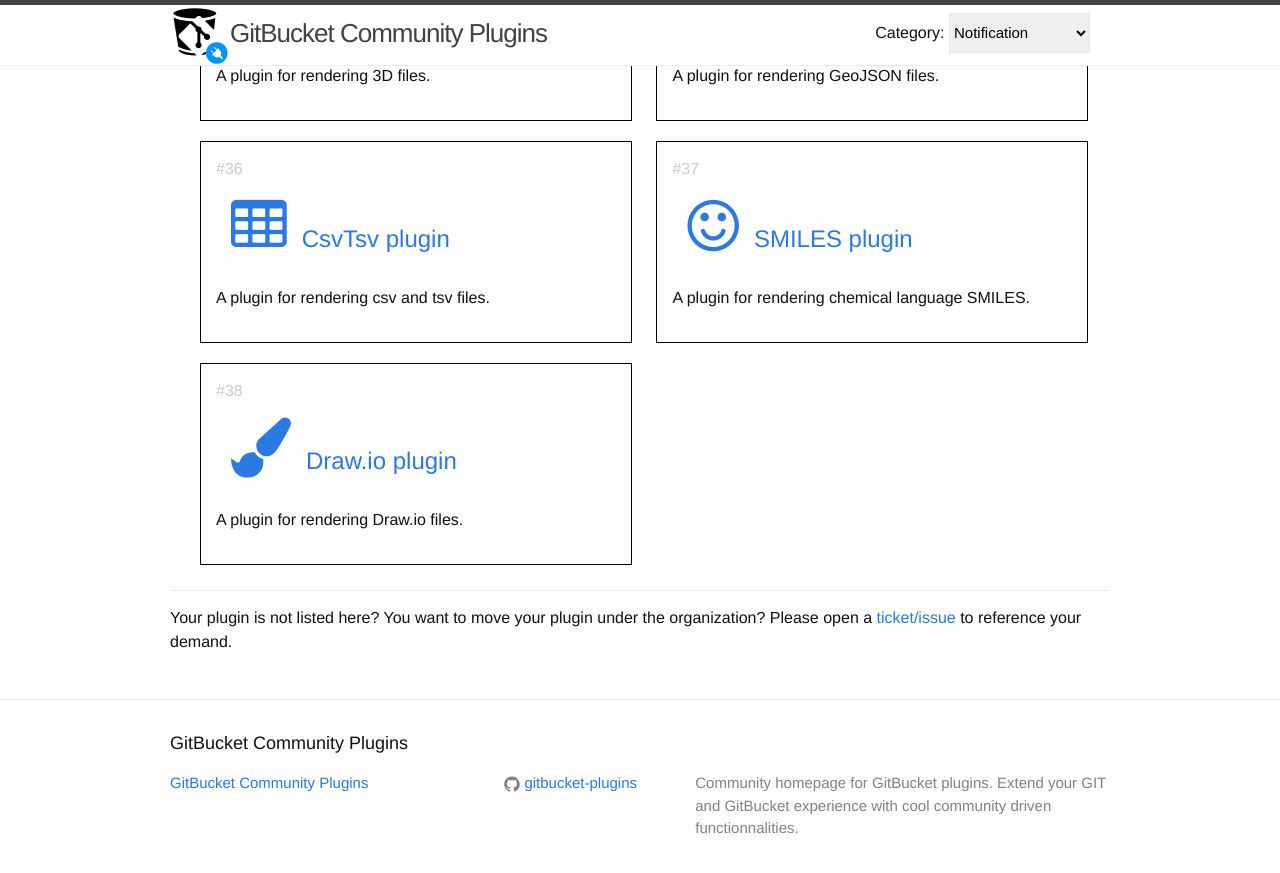
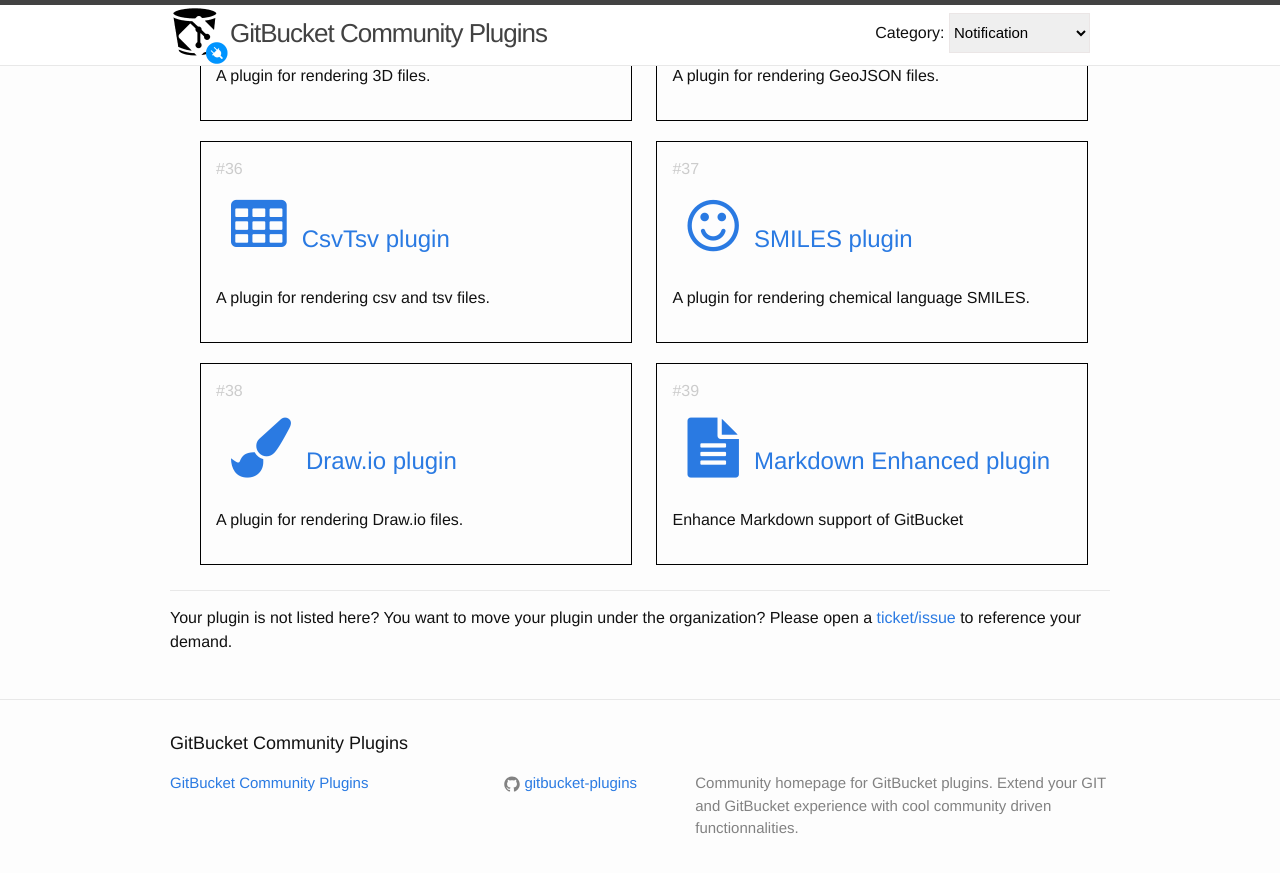
Before and after one commit to gitbucket-plugins/gitbucket-plugins.github.io, a Jekyll site: the page built from index.html, in a window 1280 px wide and 900 px high, scrolled down 5041 px. Shown: the top 873 px of the window. Built offline with Jekyll 4.4.1, drawn with Linux system fonts in a browser that asks for light colours.

Commit message:
Add Markdown Enhanced Plugin (#60)

```diff
--- a/_data/plugins.yml
+++ b/_data/plugins.yml
@@ -273,3 +273,9 @@
       url: https://github.com/onukura/gitbucket-drawio-plugin
       icon: fa fa-paint-brush
       distributed: false
+
+    - name: Markdown Enhanced plugin
+      description: Enhance Markdown support of GitBucket
+      url: https://github.com/yasumichi/gitbucket-markdown-enhanced
+      icon: fa fa-file-text
+      distributed: false
```
